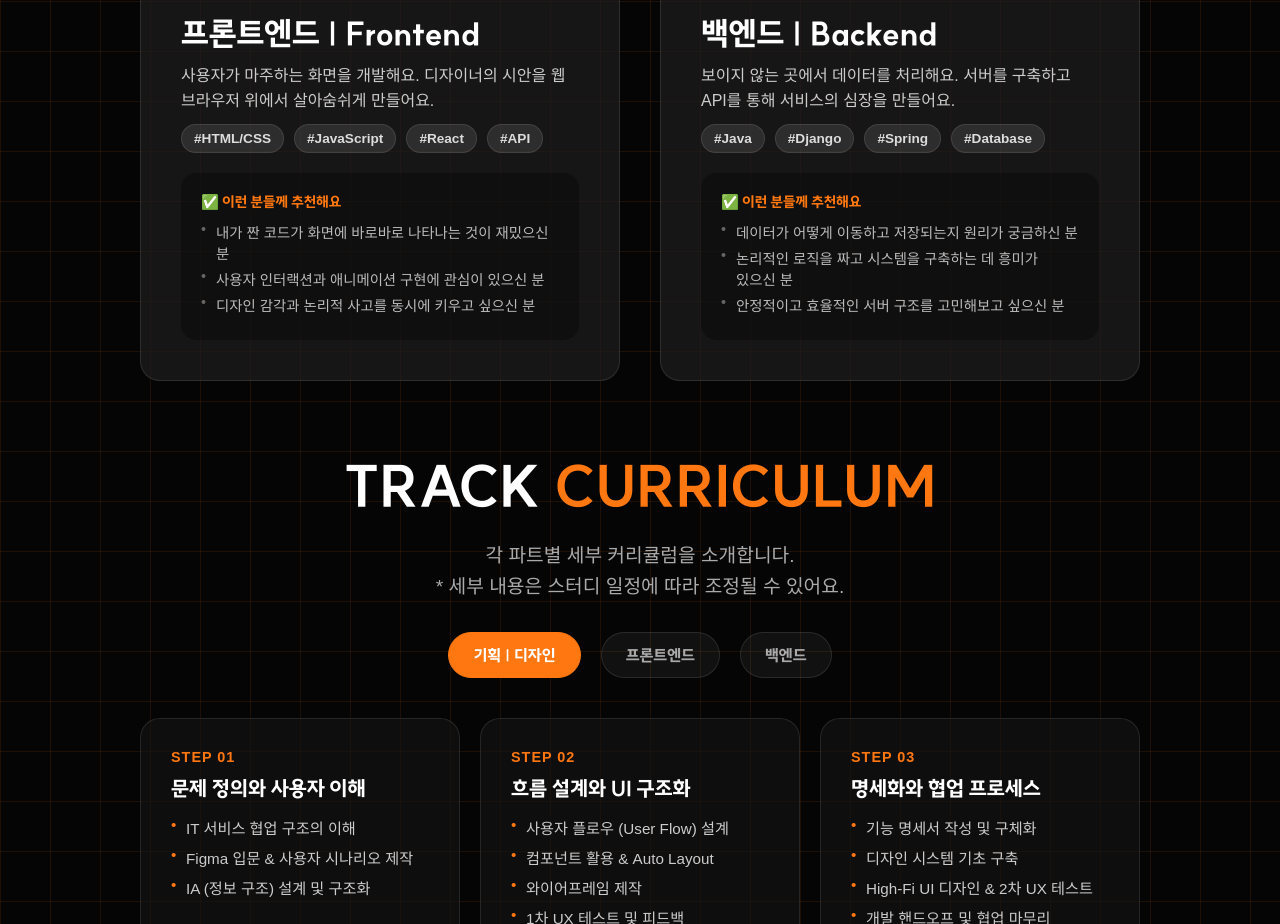
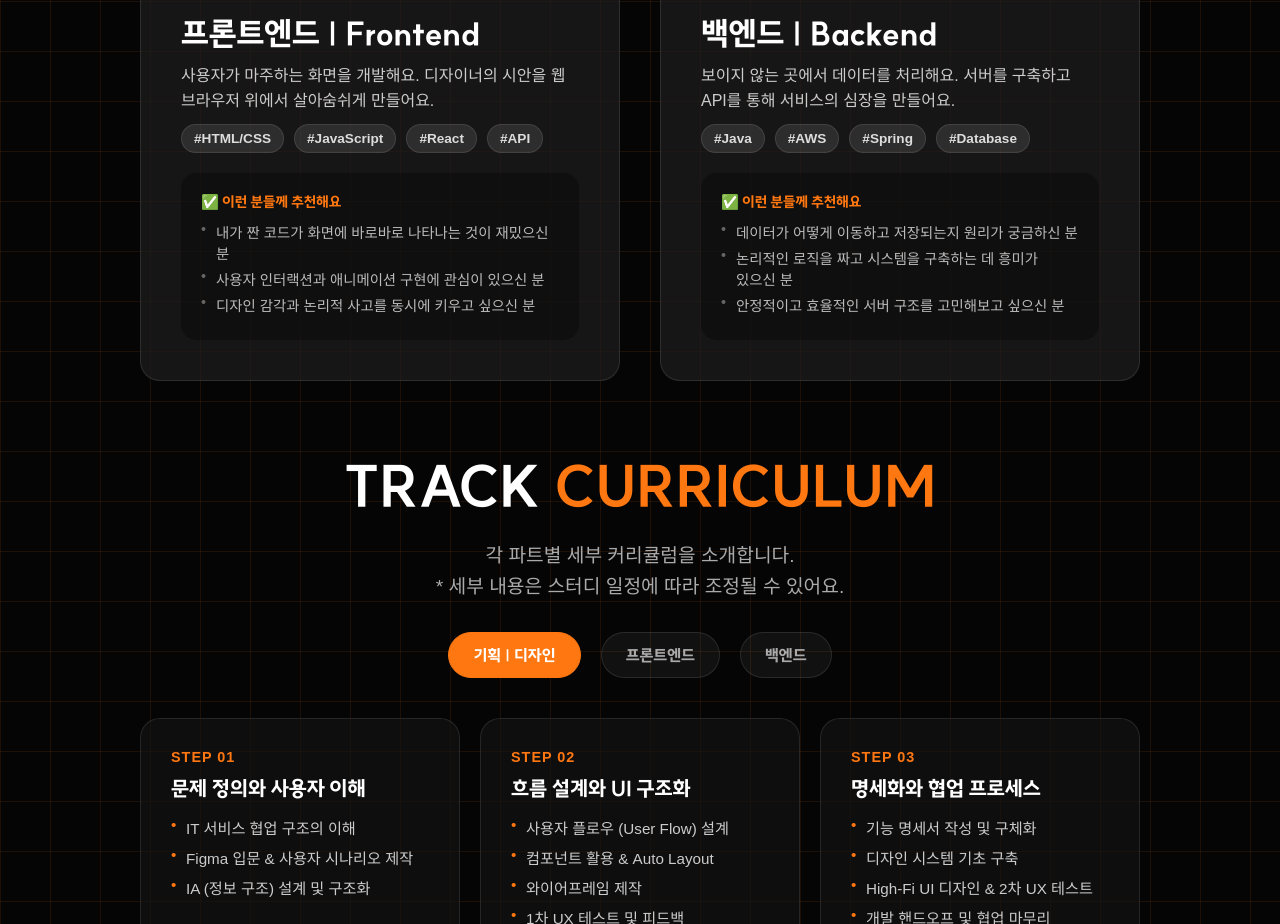
Before and after one commit to LikeLionUniv-INU/14th-mainpage, a React (Create React App) app: page /tracks in a window 1280 px wide. Shown: the part 880-1804 px from the top of the page. Built offline with nearby package versions, Linux system fonts and the light colour scheme; a web font is replaced by a local one.

Commit message:
Docs: 백엔드 태그 수정

```diff
--- a/src/pages/Tracks.jsx
+++ b/src/pages/Tracks.jsx
@@ -58,7 +58,7 @@ function Tracks() {
     {
       part: "백엔드 | Backend",
       desc: "보이지 않는 곳에서 데이터를 처리해요. 서버를 구축하고 API를 통해 서비스의 심장을 만들어요.",
-      techs: ["#Java", "#Django", "#Spring", "#Database"],
+      techs: ["#Java", "#AWS", "#Spring", "#Database"],
       recommend: [
         "데이터가 어떻게 이동하고 저장되는지 원리가 궁금하신 분",
         "논리적인 로직을 짜고 시스템을 구축하는 데 흥미가 있으신 분",
```
